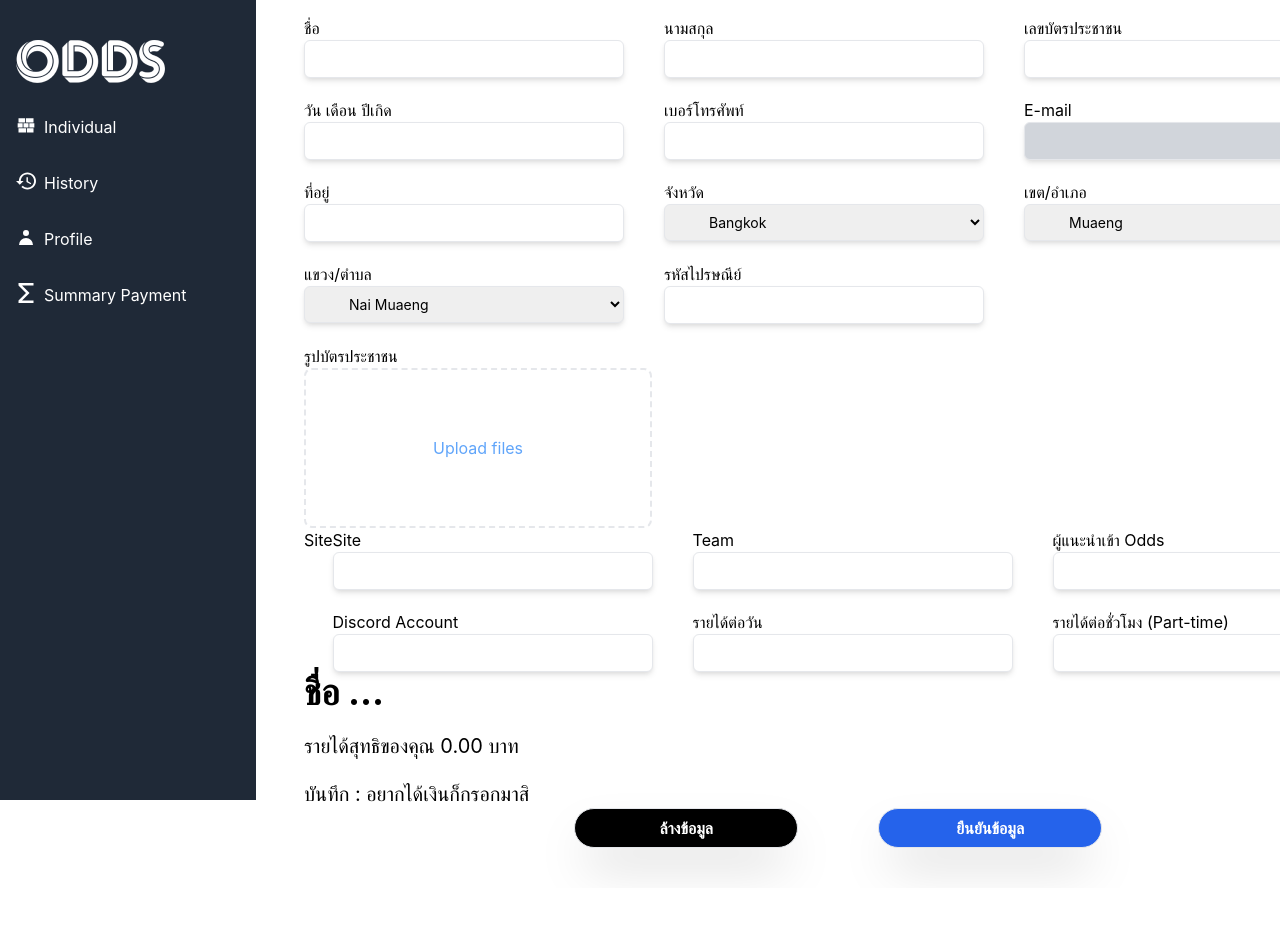
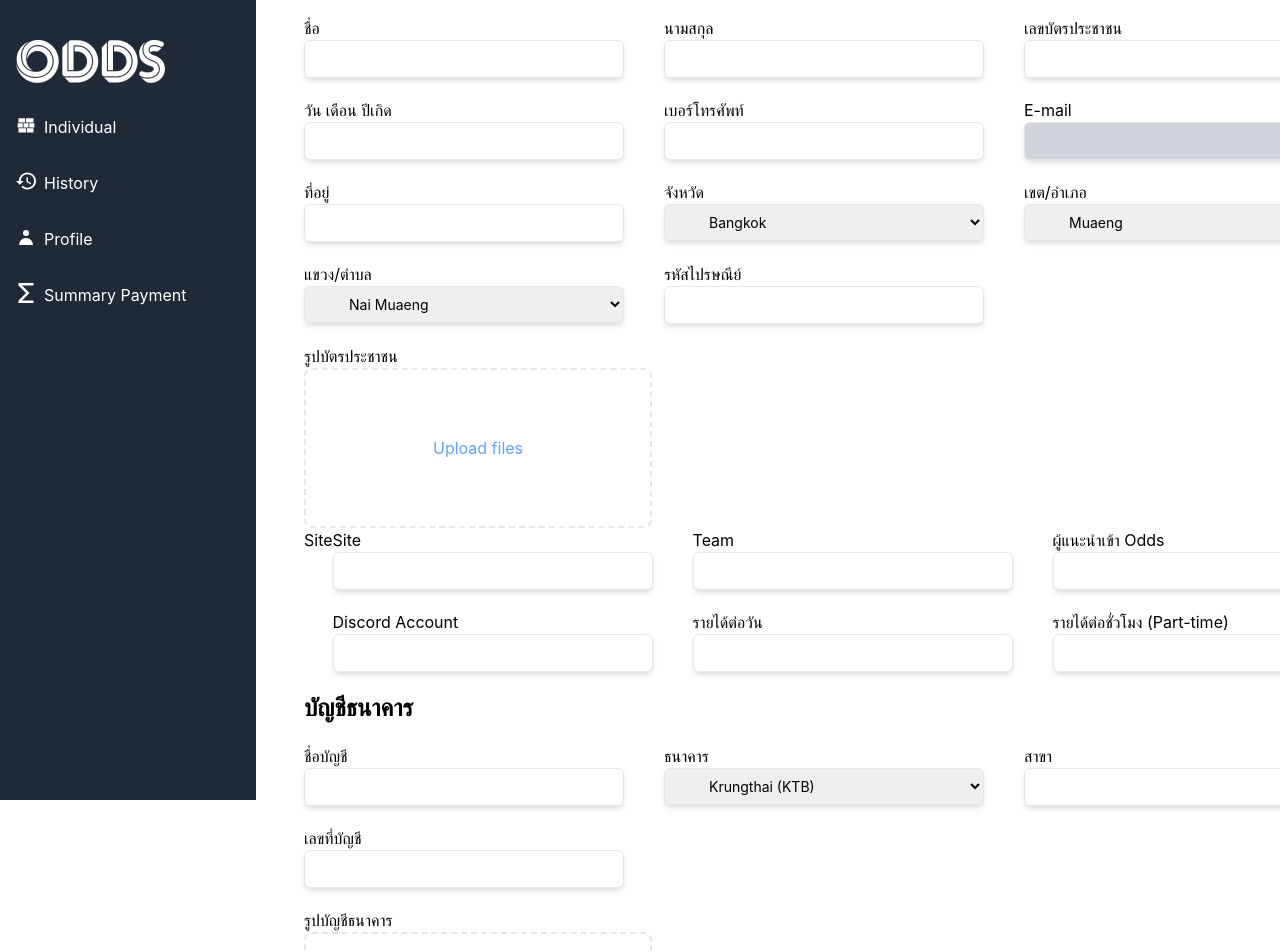
Before and after one commit to Fahlalla/workingrecord-fe, a React (Create React App) app: page /profile in a window 1280 px wide. Shown: the top 952 px of the page. Before the commit the page ends 888 px from the top, so only its background shows below. Built offline with nearby package versions, Linux system fonts and the light colour scheme.

Commit message:
Add BankAccountInfo

```diff
--- a/src/Component/Profile/BankAccountInfo.js
+++ b/src/Component/Profile/BankAccountInfo.js
@@ -1,13 +1,33 @@
+import DropdownInput from "./DropdownInput";
+import ProfileInput from "./ProfileInput";
+import UploadFile from "./UploadFile";
+
 const BankAccountInfo = () => {
-    return (
-        <div className="flex h-auto">
-            <div className="flex flex-col space-y-5">
-                <div className="font-bold text-4xl">ชื่อ ...</div>
-                <div className="text-xl">รายได้สุทธิของคุณ 0.00 บาท</div>
-                <div className="text-xl">บันทึก : อยากได้เงินก็กรอกมาสิ</div>
-            </div>
+  const province = [
+    { value: "Krungthai (KTB)" },
+    { value: "Kasikorn (KBANK)" },
+    { value: "Krungsri (BAY)" },
+    { value: "Siam Commercial Bank (SCB)" },
+    { value: "Bangkok Bank (BBL)" },
+  ];
+  return (
+    <div className="flex h-auto">
+      <div className="flex flex-col space-y-5 pt-5">
+        <div className="font-bold text-2xl">บัญชีธนาคาร</div>
+        <div className="flex space-x-10">
+          <ProfileInput label="ชื่อบัญชี" />
+          <DropdownInput label="ธนาคาร" options={province} />
+          <ProfileInput label="สาขา" />
         </div>
-    );
+        <div className="flex space-x-10">
+          <ProfileInput label="เลขที่บัญชี" />
+        </div>
+        <div className="flex space-x-10">
+          <UploadFile label="รูปบัญชีธนาคาร" />
+        </div>
+      </div>
+    </div>
+  );
 };
 
 export default BankAccountInfo;
```
